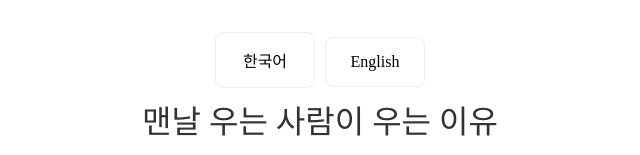
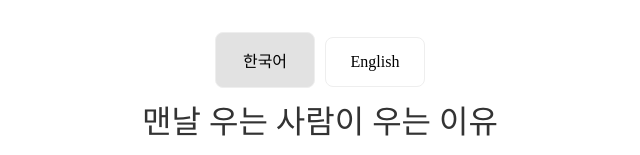
Before and after one commit to 2021bong/the-tap-diary, a Vue app: page / in a window 1280 px wide. Shown: the top 155 px of the page, without its empty margins (320-960 px from the left). Built offline with nearby package versions, Linux system fonts and the light colour scheme; no server answers; the database is empty; a web font is replaced by a local one.

Commit message:
✨feat : 언어 버튼 선택 기능 추가

```diff
--- a/src/App.vue
+++ b/src/App.vue
@@ -1,5 +1,5 @@
 <script lang="ts">
-import { defineComponent } from 'vue';
+import { defineComponent, reactive } from 'vue';
 import Month from './components/Month.vue';
 
 import { initializeApp } from 'firebase/app';
@@ -41,14 +41,39 @@ data.forEach((data) => {
 });
 
 export default defineComponent({
-  setup() {},
+  setup() {
+    const data = reactive({
+      selectedKr: true,
+    });
+
+    const changeButtonState = (e: Event) => {
+      const target = e.target as HTMLButtonElement;
+      target.id === 'kr' ? (data.selectedKr = true) : (data.selectedKr = false);
+    };
+
+    return { data, changeButtonState };
+  },
 });
 </script>
 
 <template>
   <div>
-    <button class="korean_lan btn">한국어</button>
-    <button class="english_lan btn">English</button>
+    <button
+      id="kr"
+      class="korean_lan btn"
+      :class="data.selectedKr ? 'select' : null"
+      @click="changeButtonState"
+    >
+      한국어
+    </button>
+    <button
+      id="en"
+      class="english_lan btn"
+      :class="!data.selectedKr ? 'select' : null"
+      @click="changeButtonState"
+    >
+      English
+    </button>
     <h1 class="title">맨날 우는 사람이 우는 이유</h1>
     <p class="desc">오늘은 또 무슨 이유로 울었을까요? 🥲</p>
   </div>
@@ -63,6 +88,11 @@ export default defineComponent({
     margin-right: 10px;
   }
 }
+
+.btn.select {
+  background-color: #e2e2e2;
+}
+
 .title {
   margin: 10px 0;
   font-weight: 800;
```
